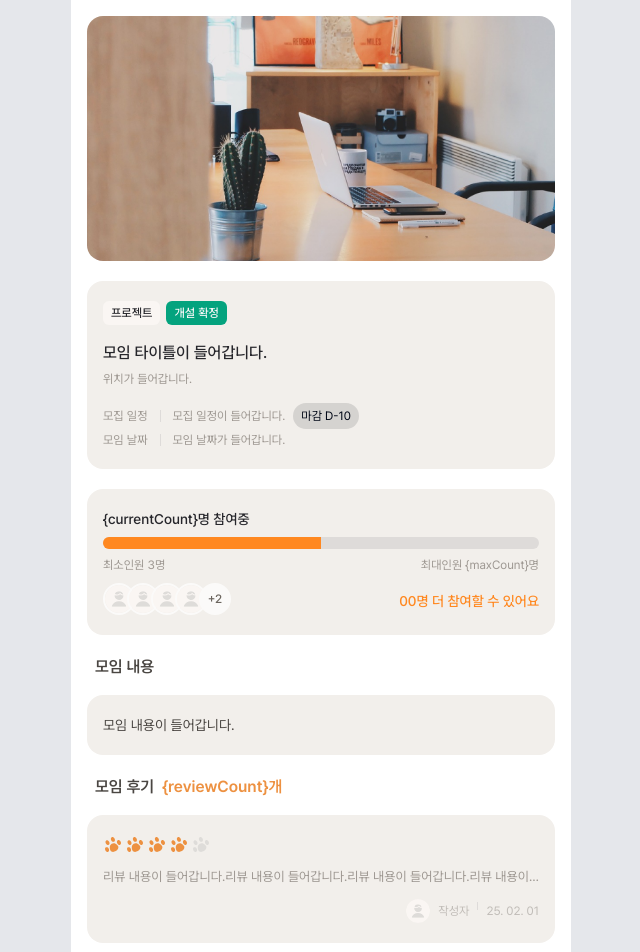
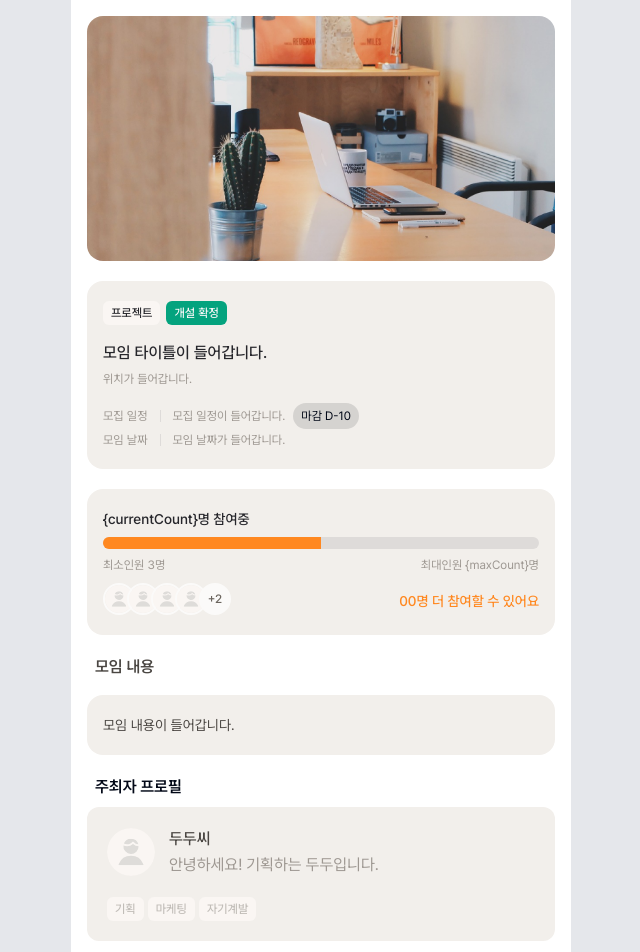
Before and after one commit to doy00/moim-platform-nextjs-typescript, a Next.js app: page /detail in a window 1280 px wide. Shown: the top 952 px of the page, without its empty margins (319-959 px from the left). Built offline with nearby package versions, Linux system fonts and the light colour scheme.

Commit message:
feat: DetailHost(주최자 프로필) UI 추가

```diff
--- a/src/components/detail/ChipSmallSquircle.tsx
+++ b/src/components/detail/ChipSmallSquircle.tsx
@@ -14,6 +14,7 @@ export const ChipSmallSquircle: React.FC<IChipSmallSquircle> = ({
         variant === 'light' && 'bg-background300 text-textNormal',
         variant === 'dark' && 'bg-gray800 text-gray50',
         variant === 'success' && 'bg-[#04A37E] text-gray50',
+        variant === 'tag' && 'bg-background300 text-caption-normal',
         className
       )}
     >
--- /dev/null
+++ b/src/components/detail/DetailHost.tsx
@@ -0,0 +1,67 @@
+// 주최자 프로필 컴포넌트
+import { cn } from "@/lib/utils";
+import Image from "next/image";
+import { ChipSmallSquircle } from "./ChipSmallSquircle";
+
+interface IDetailHost {
+  name: string;
+  introduction: string;
+  hostTag: string[];
+  profileImage?: string;
+}
+
+export const DetailHost = ({
+  name,
+  introduction,
+  hostTag,
+  profileImage
+}: IDetailHost) => {
+  return (
+    <div className="relative flex flex-col">
+      <div className="relative w-fit mt-5 px-2 font-semibold body-1-reading">
+        {"주최자 프로필"}
+      </div>
+
+        <div className="flex w-full min-h-32 p-5 flex-col gap-2.5 items-start bg-background400 rounded-xl mt-2">
+          <div className="flex w-full flex-col gap-5 items-start">
+            {/* 프로필 영역 */}
+            <div className="flex gap-3.5 items-center w-full">
+              {/* 프로필 이미지 */}
+              <div className="w-12 h-12 shrink-0 relative rounded-full overflow-hidden">
+                <Image
+                  src={profileImage || "/svgs/profile.svg"}
+                  alt={"주최자 프로필 이미지"}
+                  fill
+                  className="object-cover"
+                />
+            </div>
+
+            {/* 주최자 소개 텍스트 */}
+            <div className="flex flex-col gap-0.5">
+              <span className="body-2-normal font-medium text-gray800">
+                {name}
+              </span>
+              <span className="label-normal text-gray400">
+                {introduction}
+              </span>
+            </div>
+
+            </div>
+
+            {/* 주최자 태그 */}
+            <div className="flex gap-1 items-center ">
+              {hostTag.map((tag, index) => (
+              <ChipSmallSquircle
+                key={`tag-${index}`}
+                text={tag}
+                variant='tag'
+                className={cn("text-gray300")}
+              />
+              ))}
+            </div>
+
+          </div>
+        </div>
+      </div>
+  );
+};
--- a/src/components/detail/DetailReview.tsx
+++ b/src/components/detail/DetailReview.tsx
@@ -80,7 +80,7 @@ export const DetailReview: React.FC<IDetailReview> = ({
             </div>
           </div>
 
-      <button className="mt-6 w-full h-14 rounded-lg py-[17px] text-body-2-normal font-semibold text-gray400 bg-gray100 hover:bg-gray50">
+      <button className="mt-6 w-full h-14 rounded-xl py-[17px] text-body-2-normal font-semibold text-gray400 bg-gray100 hover:bg-gray50">
         후기 더보기
       </button>
 
--- a/src/containers/detail/DetailContainer.tsx
+++ b/src/containers/detail/DetailContainer.tsx
@@ -4,15 +4,89 @@ import { ImageBox } from '@/components/detail/ImageBox';
 import { DetailInfo } from '../../components/detail/DetailInfo';
 import { DetailParticipants } from '../../components/detail/DetailParticipants';
 import { DetailContent } from '../../components/detail/DetailContent';
+import { DetailHost } from '@/components/detail/DetailHost';
 import { DetailReview } from '../../components/detail/DetailReview';
+import { IParticipant } from '@/types/detail';
 
-const participants = [
-  { userId: 1, image: "/svgs/profile.svg", name: "User 1" },
-  { userId: 2, image: "/svgs/profile.svg", name: "User 2" },
-  { userId: 3, image: "/svgs/profile.svg", name: "User 3" },
-  { userId: 4, image: "/svgs/profile.svg", name: "User 4" },
-  { userId: 5, image: "/svgs/profile.svg", name: "User 5" },
-  { userId: 6, image: "/svgs/profile.svg", name: "User 6" },
+const participants: IParticipant[] = [
+  {
+    teamId: 1,
+    userId: 1,
+    gatheringId: 1,
+    joinedAt: new Date().toISOString(),
+    User: {
+      id: 1,
+      email: "user1@example.com",
+      name: "User 1",
+      companyName: "Company A",
+      image: "/svgs/profile.svg"
+    }
+  },
+  {
+    teamId: 1,
+    userId: 2,
+    gatheringId: 1,
+    joinedAt: new Date().toISOString(),
+    User: {
+      id: 2,
+      email: "user2@example.com",
+      name: "User 2",
+      companyName: "Company B",
+      image: "/svgs/profile.svg"
+    }
+  },
+  {
+    teamId: 1,
+    userId: 3,
+    gatheringId: 1,
+    joinedAt: new Date().toISOString(),
+    User: {
+      id: 3,
+      email: "user3@example.com",
+      name: "User 3",
+      companyName: "Company C",
+      image: "/svgs/profile.svg"
+    }
+  },
+  {
+    teamId: 1,
+    userId: 4,
+    gatheringId: 1,
+    joinedAt: new Date().toISOString(),
+    User: {
+      id: 4,
+      email: "user4@example.com",
+      name: "User 4",
+      companyName: "Company D",
+      image: "/svgs/profile.svg"
+    }
+  },
+  {
+    teamId: 1,
+    userId: 5,
+    gatheringId: 1,
+    joinedAt: new Date().toISOString(),
+    User: {
+      id: 5,
+      email: "user5@example.com",
+      name: "User 5",
+      companyName: "Company E",
+      image: "/svgs/profile.svg"
+    }
+  },
+  {
+    teamId: 1,
+    userId: 6,
+    gatheringId: 1,
+    joinedAt: new Date().toISOString(),
+    User: {
+      id: 6,
+      email: "user6@example.com",
+      name: "User 6",
+      companyName: "Company F",
+      image: "/svgs/profile.svg"
+    }
+  },
 ];
 
 export default function DetailContainer(
@@ -69,6 +143,12 @@ export default function DetailContainer(
         <DetailContent
           content="모임 내용이 들어갑니다."
         />
+        <DetailHost
+          name="두두씨"
+          introduction="안녕하세요! 기획하는 두두입니다."
+          hostTag={['기획', '마케팅', '자기계발']}
+          profileImage='/svgs/profile.svg'
+        />
         <DetailReview
           rating={4}
           content="리뷰 내용이 들어갑니다.리뷰 내용이 들어갑니다.리뷰 내용이 들어갑니다.리뷰 내용이 들어갑니다.리뷰 내용이 들어갑니다."
--- a/src/types/detail/components.ts
+++ b/src/types/detail/components.ts
@@ -8,7 +8,7 @@ export interface IImageBox {
 
 export interface IChipSmallSquircle {
   text: string;
-  variant: 'light' | 'dark' | 'success';
+  variant: 'light' | 'dark' | 'success' | 'tag';
   className?: string;
 }
 
```
